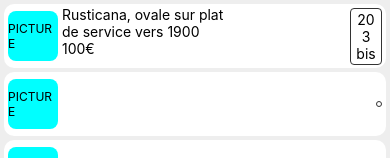
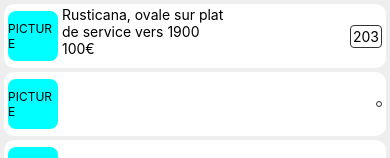
Before and after one commit to bockc/collection, a React Native app: screen / in a window 390 px wide. Shown: the top 158 px of the page. Built offline with nearby package versions, Linux system fonts and the light colour scheme.

Commit message:
small style fix for ID UIElem

```diff
--- a/src/ItemTeaser/ItemTeaser.js
+++ b/src/ItemTeaser/ItemTeaser.js
@@ -54,7 +54,7 @@
         borderColor: '#333333',
         borderRadius: 4,
         padding: 2,
-        maxWidth: 32,
+        maxWidth: 38,
         marginRight: 4,
       }}
     >
--- a/src/List/List.js
+++ b/src/List/List.js
@@ -10,7 +10,7 @@
           identification: 'Rusticana, ovale sur plat',
           stamp: 'de service vers 1900',
           value: '100€',
-          itemID: '203 bis',
+          itemID: '203',
         }}
       />
       <ItemTeaser />
```
